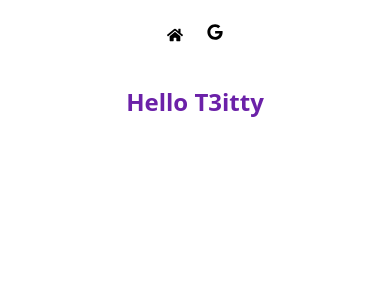
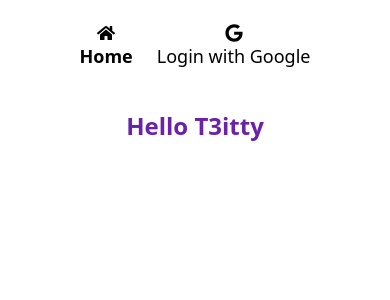
Before and after one commit to achr3012/t3itty, a Next.js app: page / in a window 390 px wide. Shown: the top 300 px of the page. Built offline with nearby package versions, Linux system fonts and the light colour scheme; no server answers.

Commit message:
Navigation component final retouches

```diff
--- a/src/app/components/IconHeverEffect.tsx
+++ b/src/app/components/IconHeverEffect.tsx
@@ -1,8 +1,10 @@
 const IconHoverEffect = ({
   children,
+  classes,
   red = false,
 }: {
   children: React.ReactNode;
+  classes?: string,
   red?: boolean;
 }) => {
   const colorClasses = red
@@ -11,7 +13,7 @@ const IconHoverEffect = ({
 
   return (
     <div
-      className={`p-2 transition-colors duration-200 ${colorClasses}`}
+      className={`p-2 transition-colors duration-200 ${colorClasses} ${classes}`}
     >
       {children}
     </div>
--- a/src/app/components/Navigation.tsx
+++ b/src/app/components/Navigation.tsx
@@ -1,27 +1,68 @@
 'use client'
 
 import Link from "next/link"
+import { useParams, usePathname } from 'next/navigation';
 import IconHoverEffect from "./IconHeverEffect"
 import { FaHome, FaUserCircle, FaGoogle, FaSignOutAlt } from 'react-icons/fa'
 import { signIn, signOut, useSession } from "next-auth/react"
+import { User } from "@prisma/client"
 
 const Navigation = () => {
-  const { data: session, status } = useSession();
+  const { data, status } = useSession();
+  const user = data?.user as User;
+  const params = useParams();
+  const pathname = usePathname();
+
+  const isItProfilePageFunc = () => {
+    if (status == 'authenticated') {
+      if (pathname.startsWith('/profile') && user.id === params.id) {
+        return true;
+      }
+    }
+  }
+
+  const isItHomePage = pathname === '/'
+  const isItProfilePage = isItProfilePageFunc()
+
   return (
     <nav className="w-full md:w-96 sticky md:top-0 px-2 py-4">
       <ul className="flex flex-row md:flex-col items-center justify-center md:items-start gap-2">
-        <li>
-          <Link href="/"><IconHoverEffect><FaHome /><span className="hidden md:block"> Home</span></IconHoverEffect></Link>
-        </li>
-        {status !== "loading" && session?.user
-          ? (
-            <>
-              <li><Link href="/"><IconHoverEffect><FaUserCircle /><span className="hidden md:block"> Profile</span></IconHoverEffect></Link></li>
-              <li><button onClick={() => signOut()}><IconHoverEffect><FaSignOutAlt /><span className="hidden md:block"> Logout</span></IconHoverEffect></button></li>
-            </>
-          ) : (
-            <li><button onClick={() => signIn('google')}><IconHoverEffect><FaGoogle /><span className="hidden md:block"> Sign in with Google</span></IconHoverEffect></button></li>
-          )}
+
+        <li className="text-lg md:text-base md:w-full">
+          <Link className={isItHomePage ? "font-bold" : ""} href="/">
+            <IconHoverEffect classes="flex flex-col md:flex-row md:gap-2 items-center">
+              <FaHome />
+              <span>Home</span>
+            </IconHoverEffect>
+          </Link></li>
+
+        {status == "authenticated" && data?.user && (
+          <>
+            <li className="text-lg md:text-base md:w-full">
+              <Link className={isItProfilePage ? "font-bold" : ""} href={`/profile/${user.id}`} >
+                <IconHoverEffect classes={`flex flex-col md:flex-row md:gap-2 items-center`}>
+                  <FaUserCircle />
+                  <span>Profile</span>
+                </IconHoverEffect>
+              </Link></li>
+            <li className="text-lg md:text-base md:w-full">
+              <button className="md:w-full" onClick={() => signOut()}>
+                <IconHoverEffect classes="flex flex-col md:flex-row md:gap-2 items-center">
+                  <FaSignOutAlt />
+                  <span>Logout</span>
+                </IconHoverEffect>
+              </button></li>
+          </>
+        )}
+        {status == "unauthenticated" && (
+          <li className="text-lg md:text-base md:w-full">
+            <button className="md:w-full" onClick={() => signIn('google')}>
+              <IconHoverEffect classes="flex flex-col md:flex-row md:gap-2 items-center">
+                <FaGoogle />
+                <span>Login with Google</span>
+              </IconHoverEffect>
+            </button></li>
+        )}
       </ul>
     </nav>
   )
--- /dev/null
+++ b/src/app/profile/[id]/page.tsx
@@ -0,0 +1,7 @@
+
+export default function Profile({ params }: { params: { id: string } }) {
+  const urlId = params.id
+  return (
+    <div>Profile page:: {urlId}</div>
+  )
+}
```
